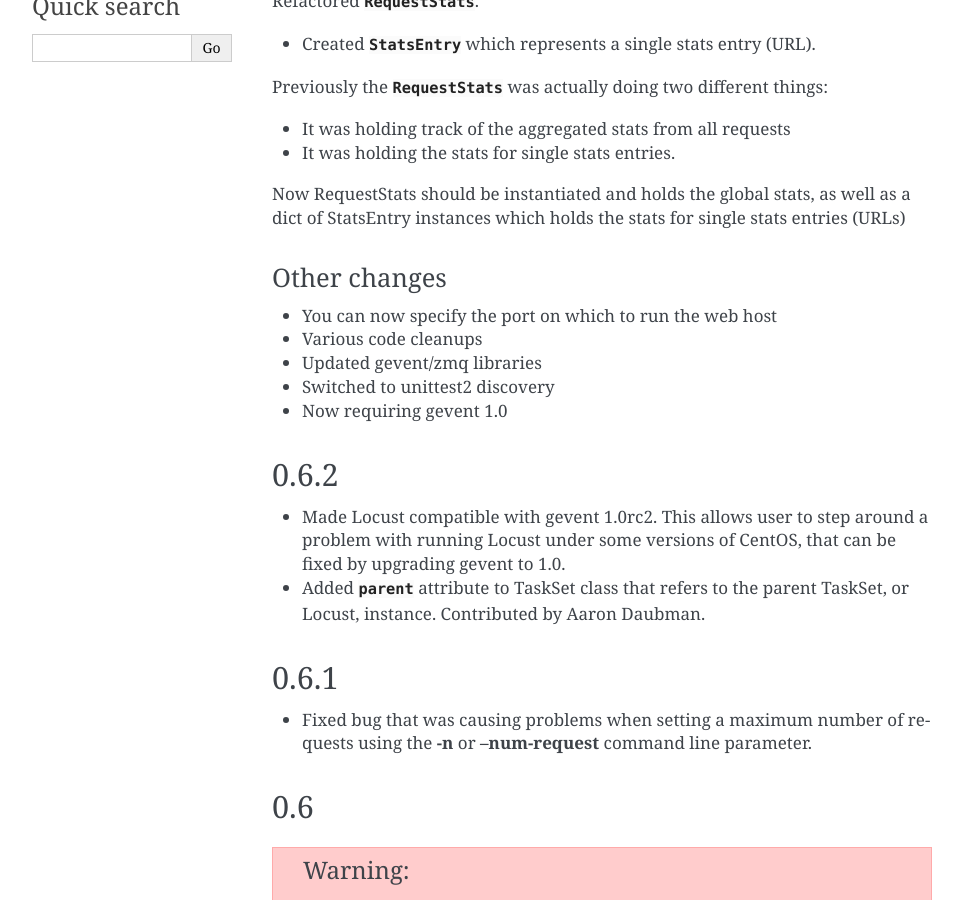
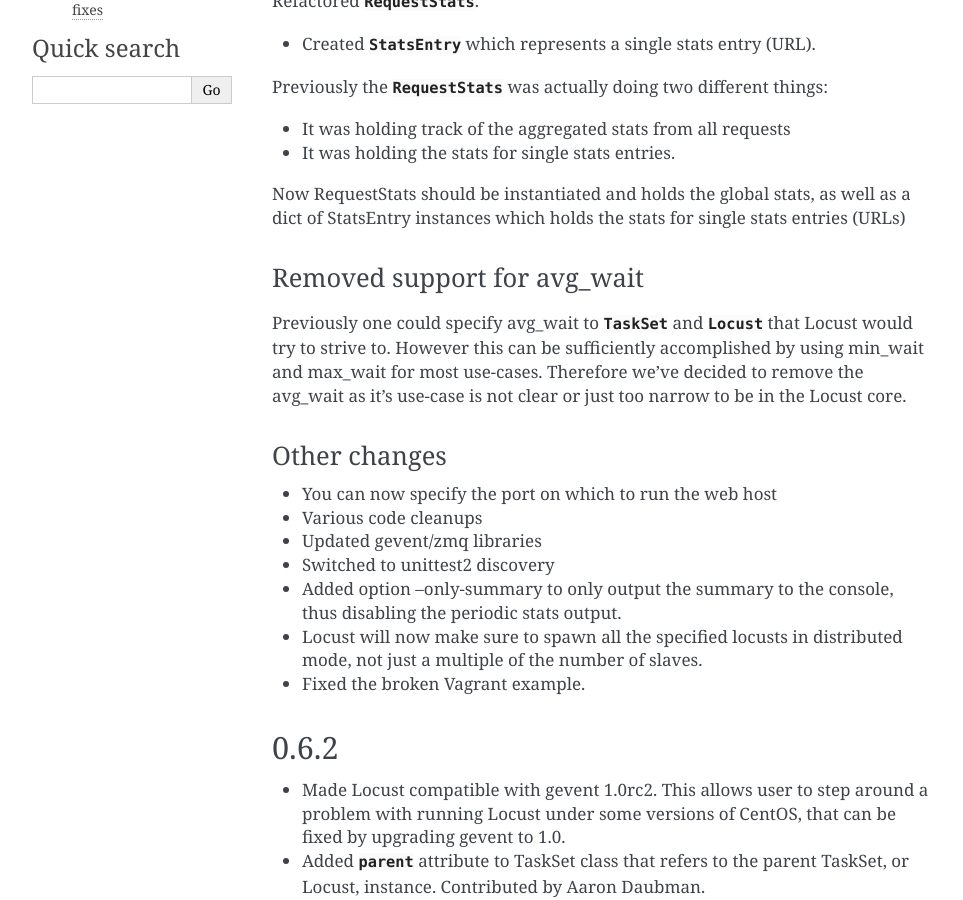
Before and after one commit to locustio/locust, a Sphinx documentation site: the page built from docs/changelog.rst, in a window 1280 px wide and 900 px high, scrolled down 1042 px. Shown: the whole window, without its empty margins (148-1111 px from the left). Built offline with Sphinx 7.4.7, drawn with Linux system fonts in a browser that asks for light colours; some of the changed text lies outside the part shown.

Commit message:
Updated the changelog

```diff
--- a/docs/changelog.rst
+++ b/docs/changelog.rst
@@ -35,6 +35,7 @@ Locust updated `requests <http://python-requests.org/>`_ to the latest major rel
 
 gevent updated to version 1.0
 -------------------------------
+
 gevent 1.0 has now been released and Locust has been updated accordingly.
 
 Big refactoring of request statistics code
@@ -51,6 +52,11 @@ Previously the :py:class:`RequestStats` was actually doing two different things:
 
 Now RequestStats should be instantiated and holds the global stats, as well as a dict of StatsEntry instances which holds the stats for single stats entries (URLs)
 
+Removed support for avg_wait
+----------------------------
+
+Previously one could specify avg_wait to :py:class:`TaskSet` and :py:class:`Locust` that Locust would try to strive to. However this can be sufficiently accomplished by using min_wait and max_wait for most use-cases. Therefore we've decided to remove the avg_wait as it's use-case is not clear or just too narrow to be in the Locust core.
+
 
 Other changes
 -------------
@@ -59,8 +65,9 @@ Other changes
 * Various code cleanups
 * Updated gevent/zmq libraries
 * Switched to unittest2 discovery
-* Now requiring gevent 1.0
-
+* Added option --only-summary to only output the summary to the console, thus disabling the periodic stats output.
+* Locust will now make sure to spawn all the specified locusts in distributed mode, not just a multiple of the number of slaves.
+* Fixed the broken Vagrant example.
 
 
 0.6.2
```
